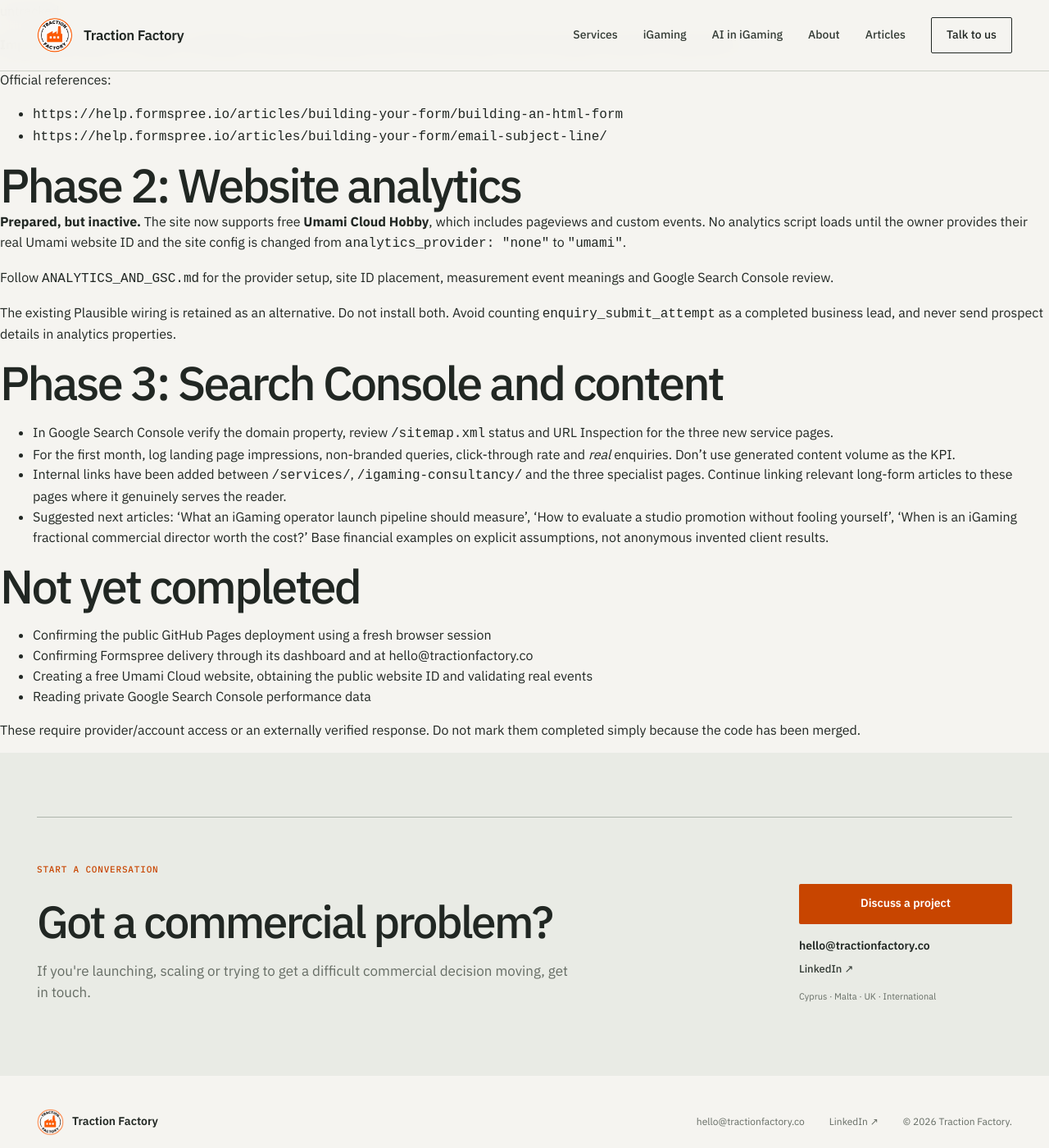
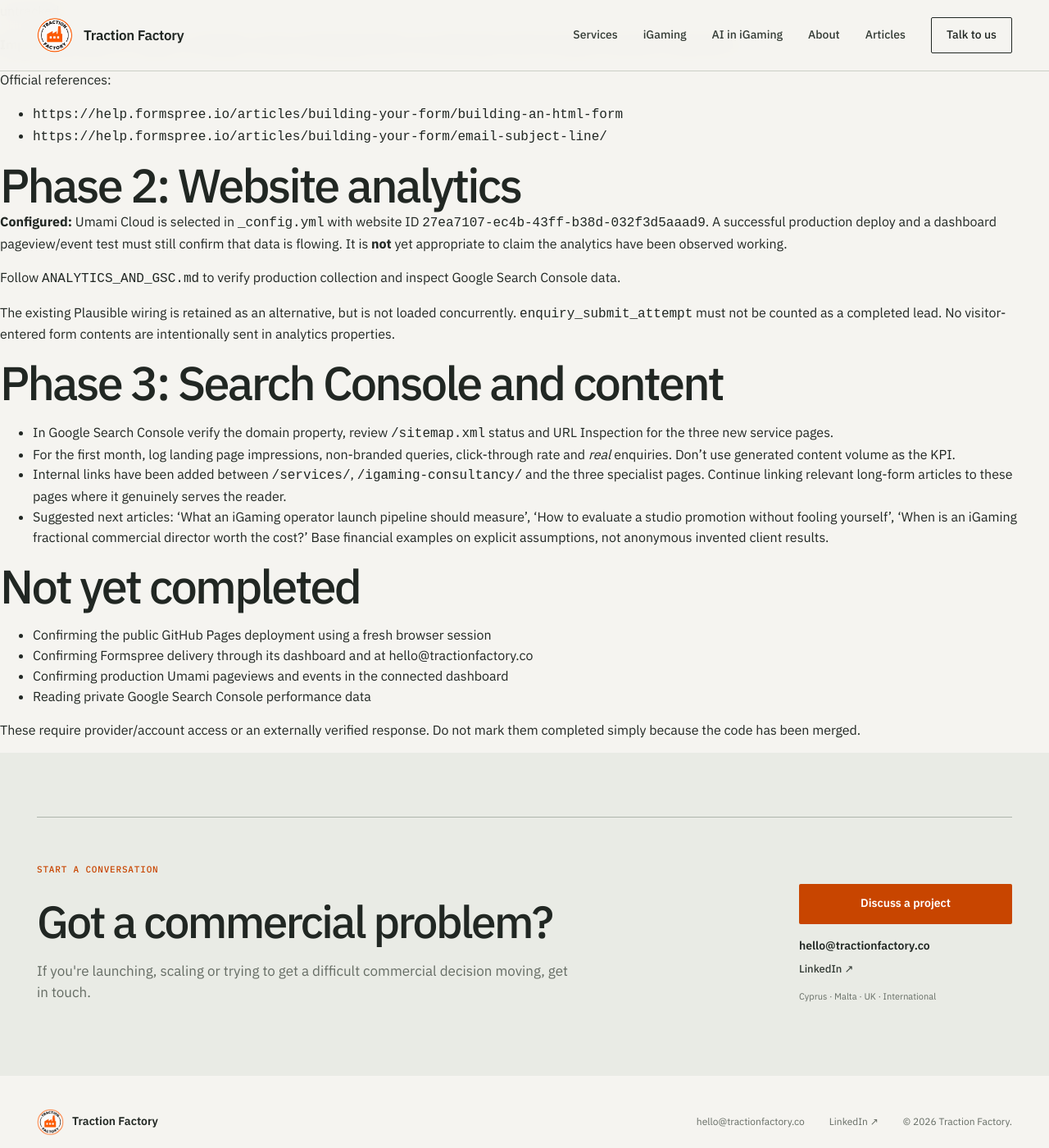
Before and after one commit to thomasrhysjones-hub/traction-factory-site, a Jekyll site: the page built from OPERATIONS.md, in a window 1280 px wide and 1400 px high, scrolled down 1244 px. Shown: the whole window at 82% size. Built offline with Jekyll 4.4.1, drawn with Linux system fonts in a browser that asks for light colours; our own code applies the rules of GitHub Pages for plain Markdown files.

Commit message:
Document activated Umami ID and production verification checklist

```diff
--- a/OPERATIONS.md
+++ b/OPERATIONS.md
@@ -38,11 +38,11 @@ Official references:
 
 ## Phase 2: Website analytics
 
-**Prepared, but inactive.** The site now supports free **Umami Cloud Hobby**, which includes pageviews and custom events. No analytics script loads until the owner provides their real Umami website ID and the site config is changed from `analytics_provider: "none"` to `"umami"`.
+**Configured:** Umami Cloud is selected in `_config.yml` with website ID `27ea7107-ec4b-43ff-b38d-032f3d5aaad9`. A successful production deploy and a dashboard pageview/event test must still confirm that data is flowing. It is **not** yet appropriate to claim the analytics have been observed working.
 
-Follow `ANALYTICS_AND_GSC.md` for the provider setup, site ID placement, measurement event meanings and Google Search Console review.
+Follow `ANALYTICS_AND_GSC.md` to verify production collection and inspect Google Search Console data.
 
-The existing Plausible wiring is retained as an alternative. Do not install both. Avoid counting `enquiry_submit_attempt` as a completed business lead, and never send prospect details in analytics properties.
+The existing Plausible wiring is retained as an alternative, but is not loaded concurrently. `enquiry_submit_attempt` must not be counted as a completed lead. No visitor-entered form contents are intentionally sent in analytics properties.
 
 ## Phase 3: Search Console and content
 
@@ -55,7 +55,7 @@ The existing Plausible wiring is retained as an alternative. Do not install both
 
 - Confirming the public GitHub Pages deployment using a fresh browser session
 - Confirming Formspree delivery through its dashboard and at hello@tractionfactory.co
-- Creating a free Umami Cloud website, obtaining the public website ID and validating real events
+- Confirming production Umami pageviews and events in the connected dashboard
 - Reading private Google Search Console performance data
 
 These require provider/account access or an externally verified response. Do not mark them completed simply because the code has been merged.
```
